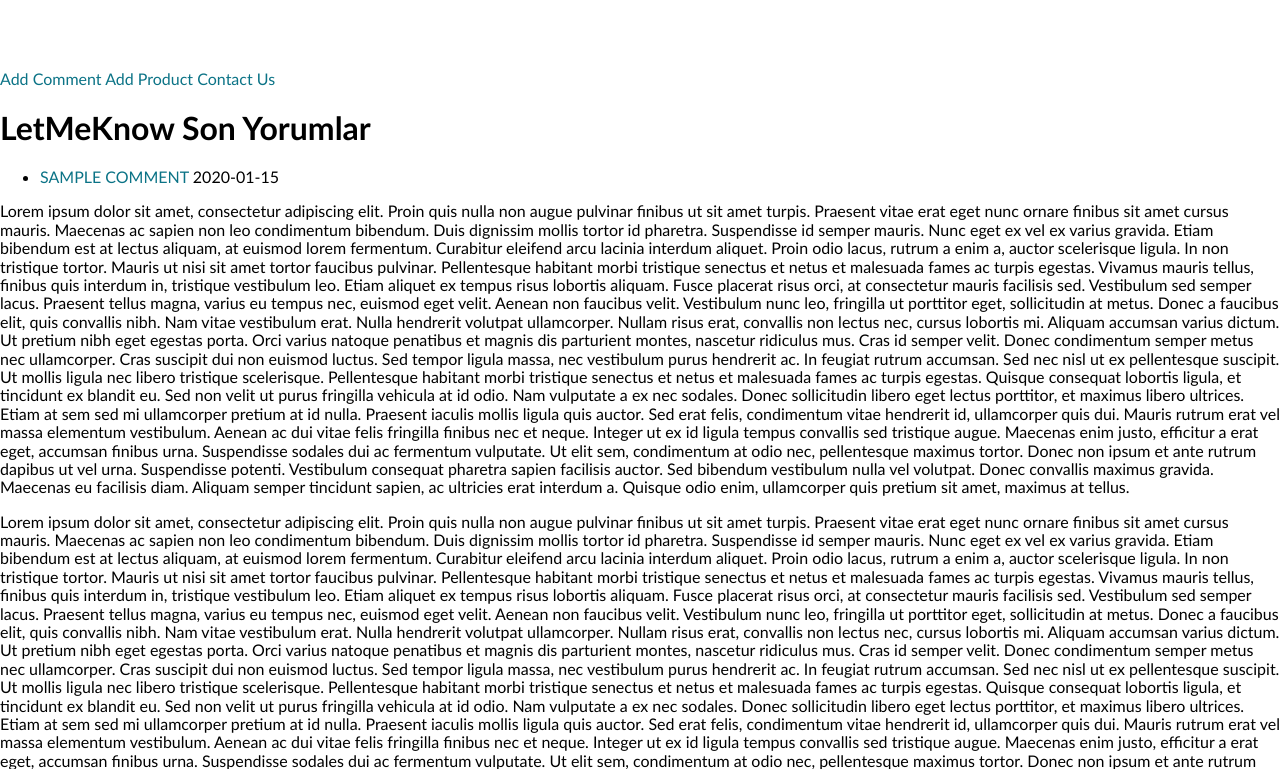
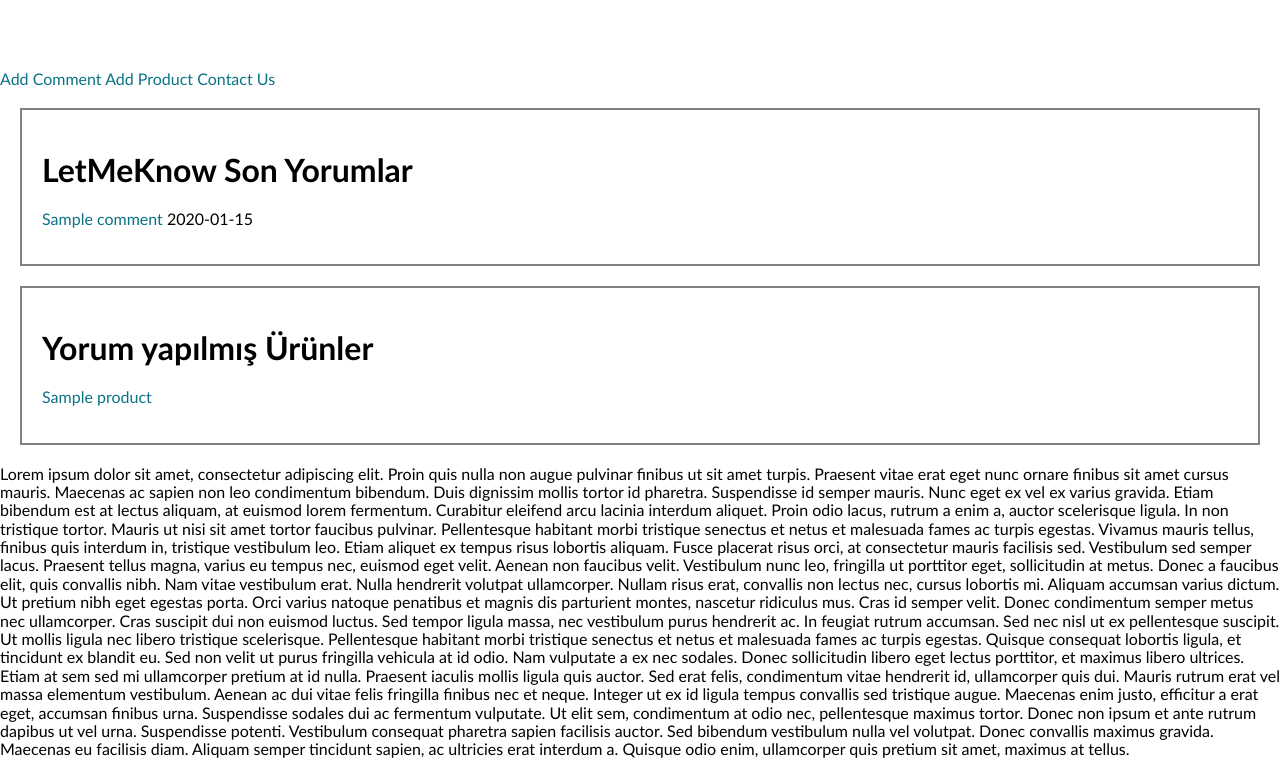
Before and after one commit to lyk2017-python/LetMeKnow, a Django app: page / in a window 1280 px wide. Shown: the part 150-919 px from the top of the page. Run offline with Django 3.2, Linux system fonts and the light colour scheme; tables that the repository leaves empty hold one stand-in row (values such as "Sample post").

Commit message:
1. Anasayfaya hakkında yorum yapılmış ürünler eklendi. 2. Anasayfada şekil değişikliği yapıldı 2. Ana sayfadan ürüne tıklandığında ürün hakkında yorumların başka bir sayfada listelenmesi için viewsçpy da ProductCommentList eklendi

```diff
--- a/Project_LetMeKnow/commenter/models.py
+++ b/Project_LetMeKnow/commenter/models.py
@@ -1,6 +1,7 @@
 from django.db import models
 from django.core.exceptions import ValidationError
 from django.utils.translation import ugettext_lazy as _
+from django.urls import reverse
 
 
 class Firm(models.Model):
@@ -31,9 +32,9 @@
     product column has a relation with Product object.  """
 
     def validate_ZeroToFive(value):
-        if value not in range(0,5):
+        if value not in range(1,6):
             raise ValidationError(
-                _('%(value)s is not in range of between 0 and 5'),
+                _('%(value)s is not in range of between 1 and 5 (included)'),
                 params={'value': value},
             )
 
--- a/Project_LetMeKnow/commenter/templates/commenter/comment_detail.html
+++ b/Project_LetMeKnow/commenter/templates/commenter/comment_detail.html
@@ -1,6 +1,7 @@
 {% extends "commenter/base.html" %}
 {% block title %}Comment #{{ object.id }}{% endblock %}
 {% block body %}
+
 <div style="background:#c0c0c0; padding:10px">
 
     <img src="{{ object.photo.url }}" style="width:100px; border:1px solid #000; float:left; margin:5px 10px 0 0"/>
--- a/Project_LetMeKnow/commenter/templates/commenter/comment_list.html
+++ b/Project_LetMeKnow/commenter/templates/commenter/comment_list.html
@@ -1,16 +1,25 @@
 {% extends "commenter/base.html" %}
 {% block title %}Homepage{% endblock %}
 {% block body %}
+<div class="comment-container" style="border:solid 2px grey; margin:20px; padding:20px;">
 <h1>LetMeKnow Son Yorumlar</h1>
-<ul>
-{% for obj in object_list %}
-<li>
-    <a href=" {% url 'commentdetails' pk=obj.pk %}"> {{ obj.title|upper }}</a> <span>{{ obj.creation_date|date:"Y-m-d" }}</span></h1>
-</li>
+
+{% for obj in comment_series_list %}
+
+<p>    <a href=" {% url 'commentdetails' pk=obj.pk %}"> {{ obj.title }}</a> <span>{{ obj.creation_date|date:"Y-m-d" }}</span></h1></p>
+
 {% endfor %}
-</ul>
+
+</div>
+<div class="comment-container" style="border:solid 2px grey; margin:20px; padding:20px;">
+
+<h1>Yorum yapılmış Ürünler</h1>
+    {% for prd in product_series_list %}
+<p><a href=" {% url 'product_comment_list' pk=prd.pk %}"> {{ prd.name }} </a></p>
+
+    {% endfor %}
+</div>
 <p>
-
 Lorem ipsum dolor sit amet, consectetur adipiscing elit. Proin quis nulla non augue pulvinar finibus ut sit amet turpis. Praesent vitae erat eget nunc ornare finibus sit amet cursus mauris. Maecenas ac sapien non leo condimentum bibendum. Duis dignissim mollis tortor id pharetra. Suspendisse id semper mauris. Nunc eget ex vel ex varius gravida. Etiam bibendum est at lectus aliquam, at euismod lorem fermentum. Curabitur eleifend arcu lacinia interdum aliquet. Proin odio lacus, rutrum a enim a, auctor scelerisque ligula. In non tristique tortor. Mauris ut nisi sit amet tortor faucibus pulvinar. Pellentesque habitant morbi tristique senectus et netus et malesuada fames ac turpis egestas. Vivamus mauris tellus, finibus quis interdum in, tristique vestibulum leo.
 
 Etiam aliquet ex tempus risus lobortis aliquam. Fusce placerat risus orci, at consectetur mauris facilisis sed. Vestibulum sed semper lacus. Praesent tellus magna, varius eu tempus nec, euismod eget velit. Aenean non faucibus velit. Vestibulum nunc leo, fringilla ut porttitor eget, sollicitudin at metus. Donec a faucibus elit, quis convallis nibh.
--- a/Project_LetMeKnow/commenter/urls.py
+++ b/Project_LetMeKnow/commenter/urls.py
@@ -1,6 +1,8 @@
 from django.conf.urls import url
 from commenter.views import HomePageView, CommentDetailView, SSSView, ContactFormView, CommentView, ProductView, \
-    comment_success, product_success
+    comment_success, product_success, LikeUpdate, ProductCommentList
+
+appname = 'commenter'
 
 urlpatterns = [
     url(r'^$', HomePageView.as_view(), name='home'),
@@ -11,5 +13,6 @@
     url(r'^product/$', ProductView.as_view(), name="productform"),
     url(r'^comment/success/$', comment_success),
     url(r'^product/success/$', product_success),
-
+    url(r'^detail/(?P<pk>[0-9]+)/$', LikeUpdate.as_view(), name='like-update'),
+    url(r'^product/(?P<pk>\d+)$', ProductCommentList.as_view(), name='product_comment_list'),
 ]
--- a/Project_LetMeKnow/commenter/views.py
+++ b/Project_LetMeKnow/commenter/views.py
@@ -9,8 +9,32 @@
 
 
 class HomePageView(generic.ListView):
+    template_name = 'commenter/comment_list.html'
+    context_object_name = 'comment_series_list'
+    model = Comment
+
+    def get_context_data(self, **kwargs):
+        context = super(HomePageView, self).get_context_data(**kwargs)
+        context.update(
+            {
+                'product_series_list':Product.objects.order_by('name'),
+
+            }
+        )
+        return context
+
     def get_queryset(self):
         return Comment.objects.all()
+
+class ProductCommentList(generic.ListView):
+    template_name = 'commenter/product_comment_list.html'
+    context_object_name = 'product'
+    model = Comment
+
+    def get_queryset(self):
+        qs = super(ProductCommentList, self).get_queryset()
+        return qs.filter(product_id = self.kwargs['pk'])
+
 
 
 class SSSView(generic.TemplateView):
@@ -61,3 +85,7 @@
 
 def product_success(request):
     return render(request, 'commenter/product_success.html')
+
+class LikeUpdate(generic.UpdateView):
+    model = Comment
+    fields = ['like']
```
Also changed, not shown: Project_LetMeKnow/commenter/templates/commenter/product_comment_list.html (added, +24 -0 lines).
